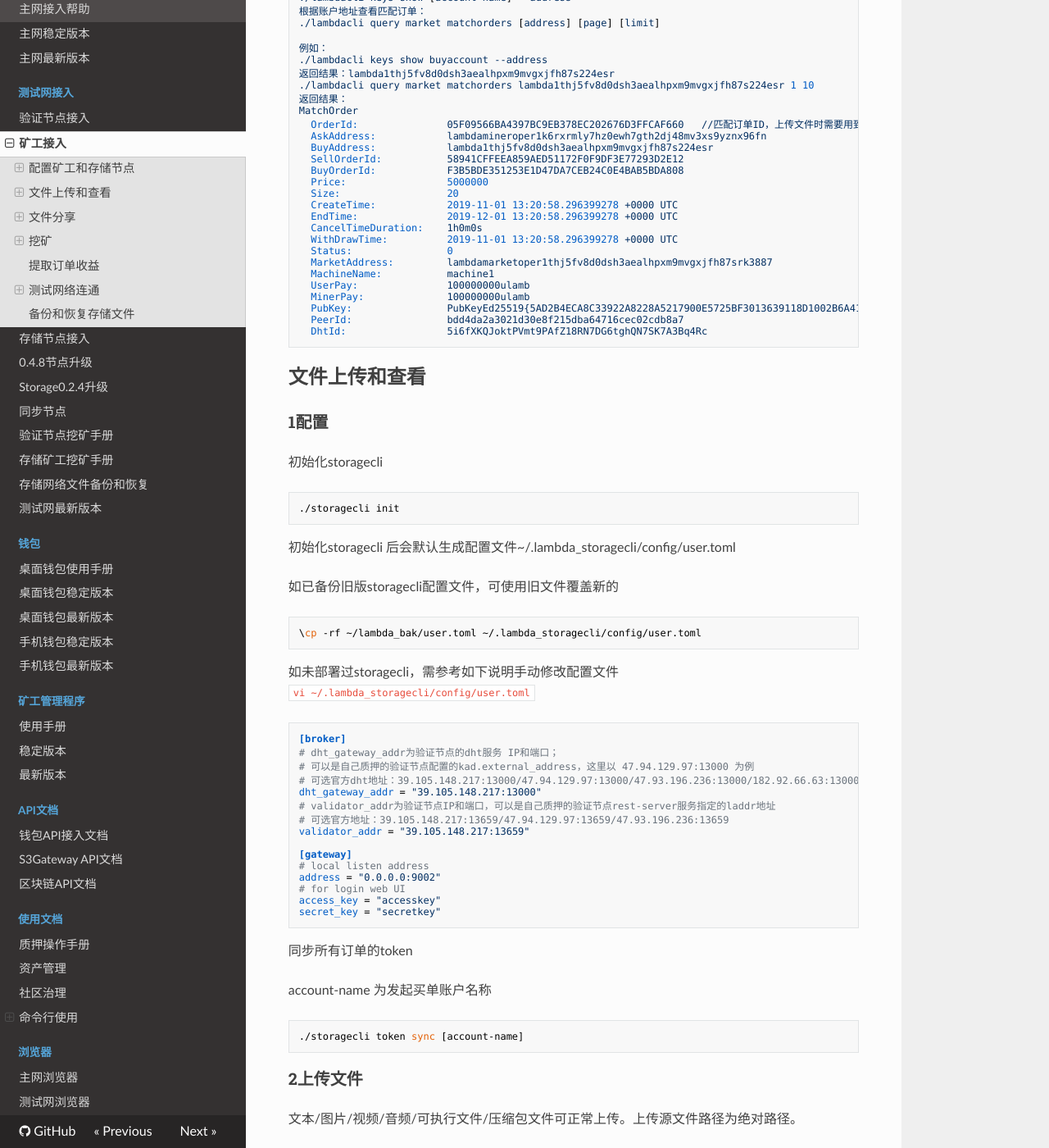
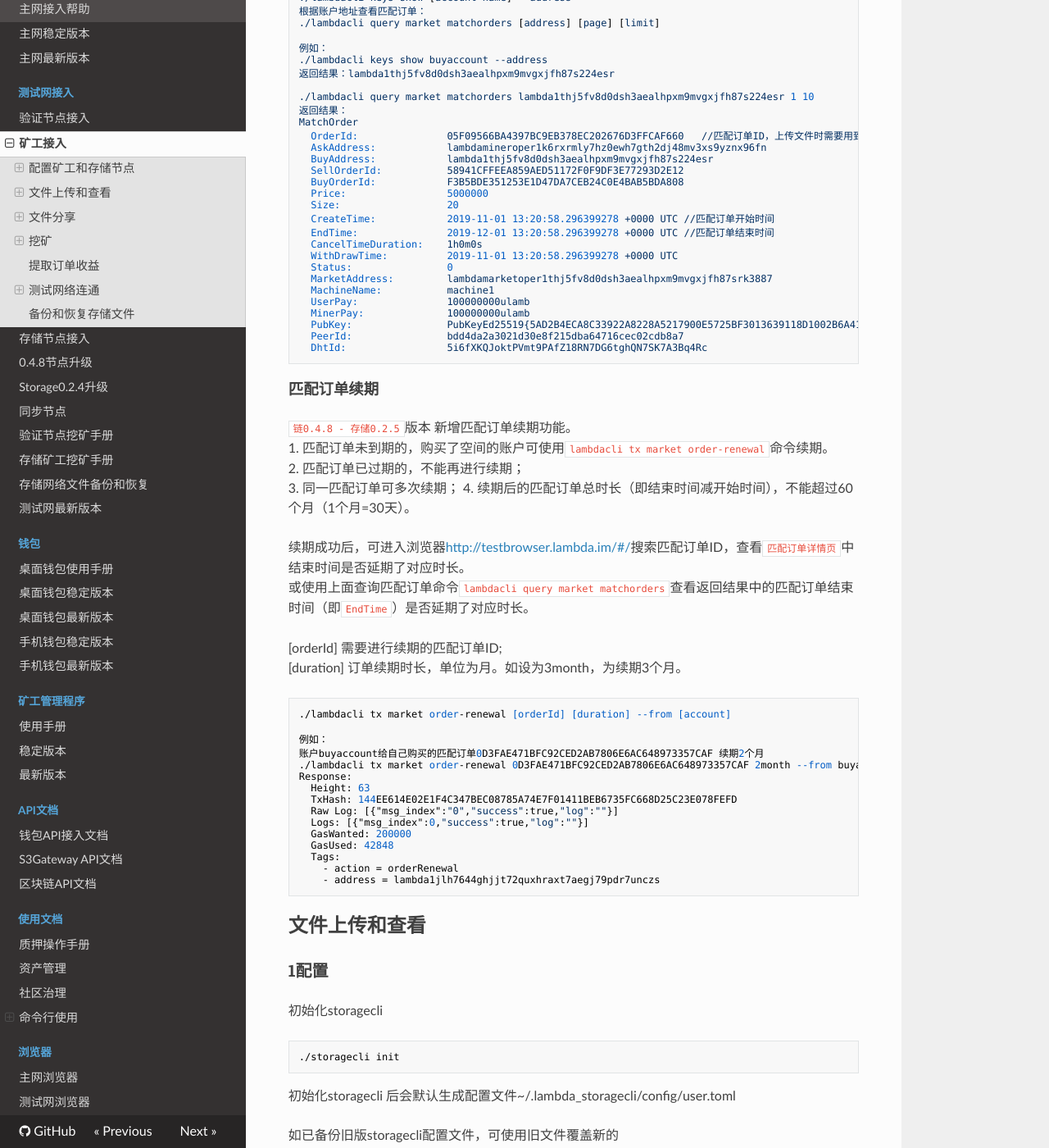
Before and after one commit to fireagainsmile/launch, an MkDocs documentation site: the page built from docs/Testnet-Miner-Guide.md, in a window 1280 px wide and 1400 px high, scrolled down 8309 px. Shown: the whole window at 82% size. Built offline with MkDocs 1.6.1, drawn with Linux system fonts in a browser that asks for light colours; nearby versions of some CDN libraries.

Commit message:
add order-renewal

````diff
--- a/docs/Testnet-Miner-Guide.md
+++ b/docs/Testnet-Miner-Guide.md
@@ -394,6 +394,7 @@ size为需要购买的空间，不小于对应卖单指定的最小购买空间
 例如：
 ./lambdacli keys show buyaccount --address
 返回结果：lambda1thj5fv8d0dsh3aealhpxm9mvgxjfh87s224esr
+
 ./lambdacli query market matchorders lambda1thj5fv8d0dsh3aealhpxm9mvgxjfh87s224esr 1 10
 返回结果：
 MatchOrder
@@ -404,8 +405,8 @@ MatchOrder
   BuyOrderId:            F3B5BDE351253E1D47DA7CEB24C0E4BAB5BDA808
   Price:                 5000000
   Size:                  20
-  CreateTime:            2019-11-01 13:20:58.296399278 +0000 UTC
-  EndTime:               2019-12-01 13:20:58.296399278 +0000 UTC
+  CreateTime:            2019-11-01 13:20:58.296399278 +0000 UTC //匹配订单开始时间
+  EndTime:               2019-12-01 13:20:58.296399278 +0000 UTC //匹配订单结束时间
   CancelTimeDuration:    1h0m0s
   WithDrawTime:          2019-11-01 13:20:58.296399278 +0000 UTC
   Status:                0
@@ -418,6 +419,35 @@ MatchOrder
   DhtId:                 5i6fXKQJoktPVmt9PAfZ18RN7DG6tghQN7SK7A3Bq4Rc
 ```
 
+#### 匹配订单续期
+`链0.4.8 - 存储0.2.5`版本 新增匹配订单续期功能。
+1. 匹配订单未到期的，购买了空间的账户可使用`lambdacli tx market order-renewal`命令续期。
+2. 匹配订单已过期的，不能再进行续期；
+3. 同一匹配订单可多次续期；
+4. 续期后的匹配订单总时长（即结束时间减开始时间），不能超过60个月（1个月=30天）。
+
+续期成功后，可进入浏览器[http://testbrowser.lambda.im/#/](http://testbrowser.lambda.im/#/)搜索匹配订单ID，查看`匹配订单详情页`中结束时间是否延期了对应时长。
+或使用上面查询匹配订单命令`lambdacli query market matchorders`查看返回结果中的匹配订单结束时间（即`EndTime`）是否延期了对应时长。
+
+[orderId] 需要进行续期的匹配订单ID;
+[duration] 订单续期时长，单位为月。如设为3month，为续期3个月。
+```
+./lambdacli tx market order-renewal [orderId] [duration] --from [account]
+
+例如：
+账户buyaccount给自己购买的匹配订单0D3FAE471BFC92CED2AB7806E6AC648973357CAF 续期2个月
+./lambdacli tx market order-renewal 0D3FAE471BFC92CED2AB7806E6AC648973357CAF 2month --from buyaccount --broadcast-mode block -y
+Response:
+  Height: 63
+  TxHash: 144EE614E02E1F4C347BEC08785A74E7F01411BEB6735FC668D25C23E078FEFD
+  Raw Log: [{"msg_index":"0","success":true,"log":""}]
+  Logs: [{"msg_index":0,"success":true,"log":""}]
+  GasWanted: 200000
+  GasUsed: 42848
+  Tags:
+    - action = orderRenewal
+    - address = lambda1jlh7644ghjjt72quxhraxt7aegj79pdr7unczs
+```
 
 ## 文件上传和查看
 
````
